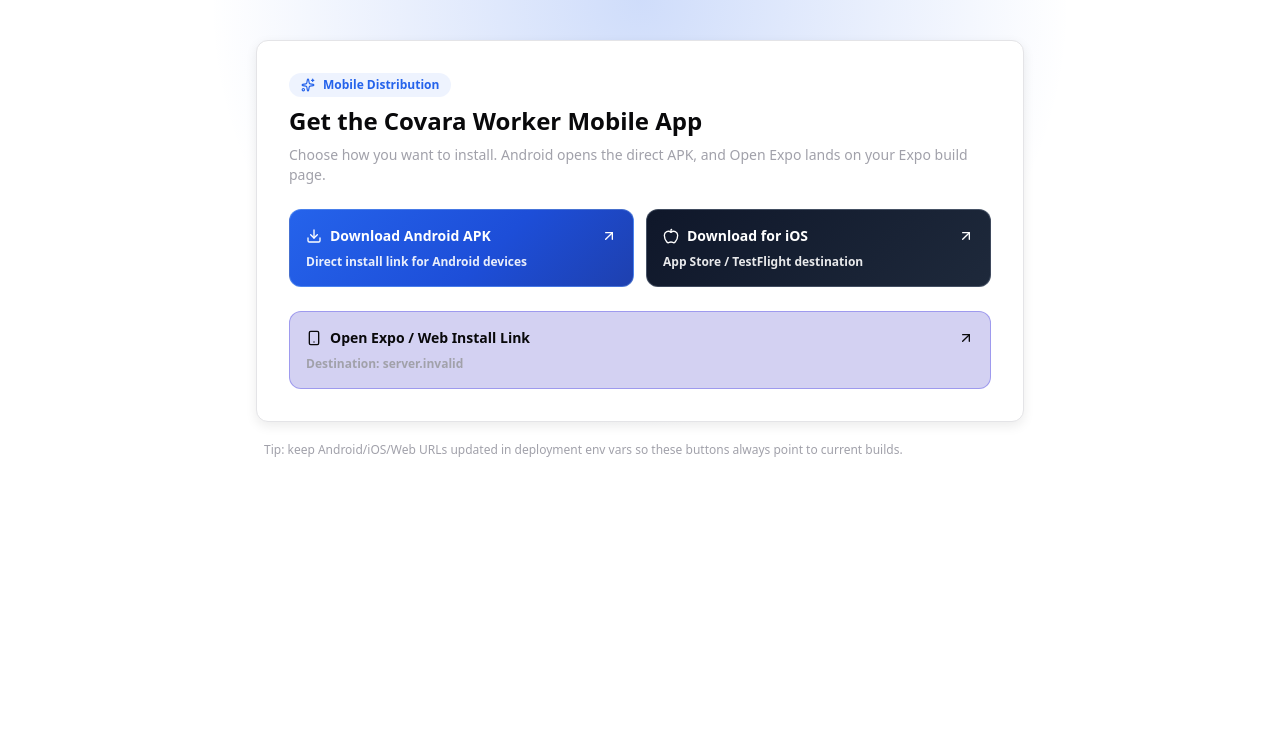
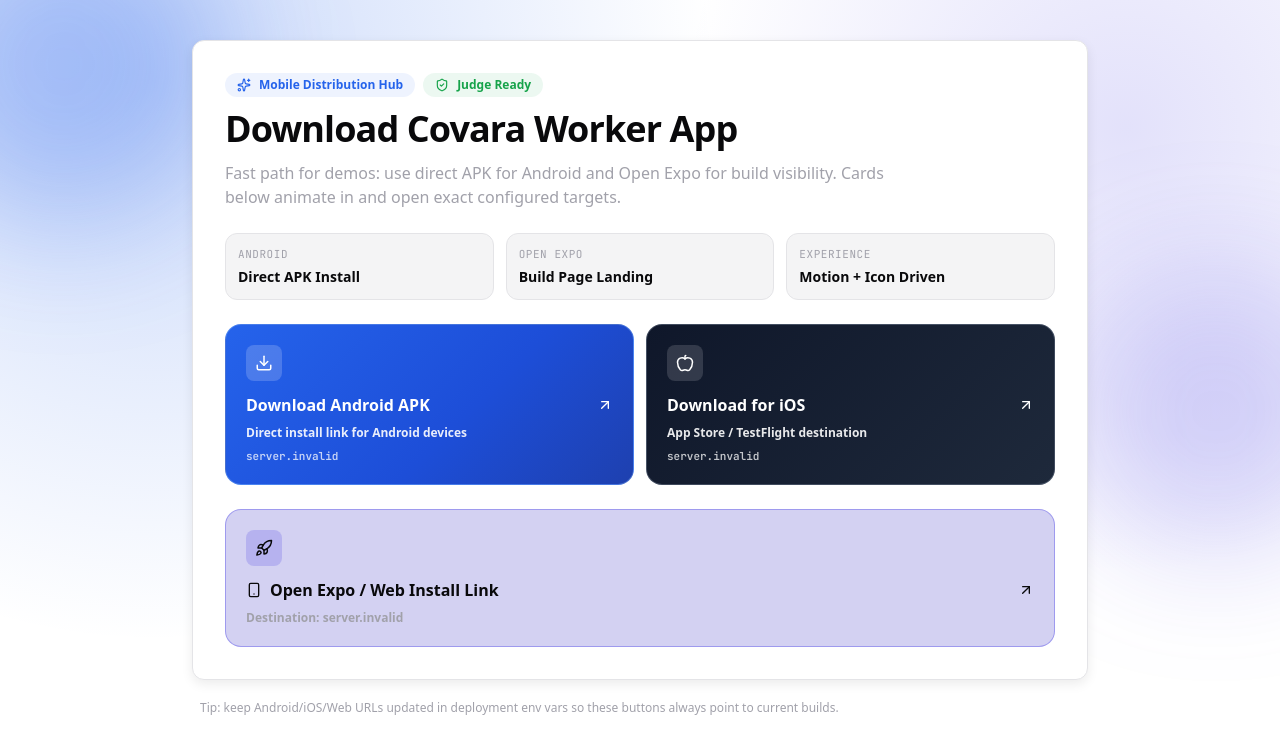
Before and after one commit to Chorko/Celestius_Covara_One_P1, a Next.js app in the folder frontend/: page /download in a window 1280 px wide. Shown: the top 754 px of the page. Built offline with nearby package versions, Linux system fonts and the light colour scheme; no server answers.

Commit message:
feat: elevate download UI with richer icons, typography, and motion

```diff
--- a/frontend/src/app/download/page.tsx
+++ b/frontend/src/app/download/page.tsx
@@ -1,4 +1,4 @@
-import { Apple, ArrowUpRight, Download, Sparkles, Smartphone } from "lucide-react";
+import { Apple, ArrowUpRight, Download, Rocket, ShieldCheck, Sparkles, Smartphone } from "lucide-react";
 import { getMobileDownloadLinks } from "@/lib/mobileDownload";
 
 export const metadata = {
@@ -7,10 +7,10 @@
 
 function ctaClass(isEnabled: boolean): string {
   if (isEnabled) {
-    return "group rounded-xl px-4 py-4 text-sm font-semibold transition duration-200 hover:-translate-y-0.5";
+    return "group rounded-2xl px-5 py-5 text-sm font-semibold transition duration-300 ease-out hover:-translate-y-1 hover:shadow-xl";
   }
 
-  return "rounded-xl px-4 py-4 text-sm font-semibold opacity-55 cursor-not-allowed";
+  return "rounded-2xl px-5 py-5 text-sm font-semibold opacity-55 cursor-not-allowed";
 }
 
 function hostLabel(url: string): string {
@@ -34,27 +34,58 @@
 export default function DownloadPage() {
   const links = getMobileDownloadLinks();
   const webLinkMisconfigured = links.webUrl ? webLinkLooksMisconfigured(links.webUrl) : false;
+  const hasConfiguredLink = Boolean(links.androidUrl || links.iosUrl || links.webUrl);
 
   return (
     <main
-      className="min-h-screen p-6 md:p-10"
+      className="relative min-h-screen overflow-hidden p-6 md:p-10"
       style={{
         background:
-          "radial-gradient(circle at top, color-mix(in srgb, var(--accent) 22%, transparent), transparent 42%), var(--bg-primary)",
+          "radial-gradient(circle at 12% 10%, color-mix(in srgb, var(--accent) 24%, transparent), transparent 42%), radial-gradient(circle at 88% 16%, color-mix(in srgb, var(--info) 16%, transparent), transparent 34%), var(--bg-primary)",
       }}
     >
-      <div className="mx-auto max-w-3xl space-y-5">
-        <div className="card-elevated p-6 md:p-8 space-y-6" style={{ border: "1px solid var(--border-primary)" }}>
-          <div className="space-y-2">
-            <span className="inline-flex items-center gap-2 rounded-full px-3 py-1 text-xs font-semibold" style={{ background: "var(--accent-muted)", color: "var(--accent)" }}>
-              <Sparkles size={14} /> Mobile Distribution
-            </span>
-            <h1 className="text-2xl font-semibold" style={{ color: "var(--text-primary)" }}>
-              Get the Covara Worker Mobile App
+      <div
+        className="pointer-events-none absolute -left-24 -top-24 h-80 w-80 rounded-full blur-3xl"
+        style={{ background: "color-mix(in srgb, var(--accent) 28%, transparent)" }}
+      />
+      <div
+        className="pointer-events-none absolute -right-20 top-1/3 h-72 w-72 rounded-full blur-3xl"
+        style={{ background: "color-mix(in srgb, var(--info) 22%, transparent)" }}
+      />
+
+      <div className="relative mx-auto max-w-4xl space-y-5">
+        <div className="card-elevated p-6 md:p-8 space-y-6 animate-fade-in-up" style={{ border: "1px solid var(--border-primary)" }}>
+          <div className="space-y-3">
+            <div className="flex flex-wrap items-center gap-2">
+              <span className="inline-flex items-center gap-2 rounded-full px-3 py-1 text-xs font-semibold" style={{ background: "var(--accent-muted)", color: "var(--accent)" }}>
+                <Sparkles size={14} /> Mobile Distribution Hub
+              </span>
+              <span className="inline-flex items-center gap-2 rounded-full px-3 py-1 text-xs font-semibold" style={{ background: "var(--success-muted)", color: "var(--success)" }}>
+                <ShieldCheck size={14} /> Judge Ready
+              </span>
+            </div>
+
+            <h1 className="text-3xl md:text-4xl font-semibold tracking-tight" style={{ color: "var(--text-primary)" }}>
+              Download Covara Worker App
             </h1>
-            <p className="text-sm" style={{ color: "var(--text-tertiary)" }}>
-              Choose how you want to install. Android opens the direct APK, and Open Expo lands on your Expo build page.
+            <p className="text-sm md:text-base max-w-2xl" style={{ color: "var(--text-tertiary)" }}>
+              Fast path for demos: use direct APK for Android and Open Expo for build visibility. Cards below animate in and open exact configured targets.
             </p>
+          </div>
+
+          <div className="grid gap-3 md:grid-cols-3">
+            <div className="rounded-xl p-3 animate-fade-in-up delay-100" style={{ background: "var(--bg-secondary)", border: "1px solid var(--border-primary)" }}>
+              <p className="text-[11px] uppercase tracking-wider font-mono" style={{ color: "var(--text-tertiary)" }}>Android</p>
+              <p className="mt-1 text-sm font-semibold" style={{ color: "var(--text-primary)" }}>Direct APK Install</p>
+            </div>
+            <div className="rounded-xl p-3 animate-fade-in-up delay-200" style={{ background: "var(--bg-secondary)", border: "1px solid var(--border-primary)" }}>
+              <p className="text-[11px] uppercase tracking-wider font-mono" style={{ color: "var(--text-tertiary)" }}>Open Expo</p>
+              <p className="mt-1 text-sm font-semibold" style={{ color: "var(--text-primary)" }}>Build Page Landing</p>
+            </div>
+            <div className="rounded-xl p-3 animate-fade-in-up delay-300" style={{ background: "var(--bg-secondary)", border: "1px solid var(--border-primary)" }}>
+              <p className="text-[11px] uppercase tracking-wider font-mono" style={{ color: "var(--text-tertiary)" }}>Experience</p>
+              <p className="mt-1 text-sm font-semibold" style={{ color: "var(--text-primary)" }}>Motion + Icon Driven</p>
+            </div>
           </div>
 
           <div className="grid gap-3 md:grid-cols-2">
@@ -63,24 +94,28 @@
                 href={links.androidUrl}
                 target="_blank"
                 rel="noreferrer"
-                className={ctaClass(true)}
+                className={`${ctaClass(true)} animate-fade-in-up delay-200`}
                 style={{
                   background: "linear-gradient(135deg, #2563eb 0%, #1d4ed8 58%, #1e40af 100%)",
                   color: "white",
                   border: "1px solid rgba(147, 197, 253, 0.35)",
                 }}
               >
+                <span className="mb-3 inline-flex h-9 w-9 items-center justify-center rounded-lg" style={{ background: "rgba(255,255,255,0.18)" }}>
+                  <Download size={18} />
+                </span>
                 <span className="flex items-center justify-between gap-3">
-                  <span className="flex items-center gap-2">
-                    <Download size={16} /> Download Android APK
+                  <span className="text-base font-semibold">
+                    Download Android APK
                   </span>
-                  <ArrowUpRight size={16} />
+                  <ArrowUpRight size={16} className="transition-transform duration-200 group-hover:-translate-y-0.5 group-hover:translate-x-0.5" />
                 </span>
                 <span className="mt-2 block text-xs opacity-90">Direct install link for Android devices</span>
+                <span className="mt-2 block text-[11px] font-mono opacity-75">{hostLabel(links.androidUrl)}</span>
               </a>
             ) : (
               <div
-                className={ctaClass(false)}
+                className={`${ctaClass(false)} animate-fade-in-up delay-200`}
                 style={{ background: "var(--bg-tertiary)", color: "var(--text-tertiary)", border: "1px dashed var(--border-primary)" }}
               >
                 <span className="flex items-center gap-2">
@@ -94,24 +129,28 @@
                 href={links.iosUrl}
                 target="_blank"
                 rel="noreferrer"
-                className={ctaClass(true)}
+                className={`${ctaClass(true)} animate-fade-in-up delay-300`}
                 style={{
                   background: "linear-gradient(135deg, #0f172a 0%, #1e293b 100%)",
                   color: "white",
                   border: "1px solid rgba(148, 163, 184, 0.35)",
                 }}
               >
+                <span className="mb-3 inline-flex h-9 w-9 items-center justify-center rounded-lg" style={{ background: "rgba(255,255,255,0.14)" }}>
+                  <Apple size={18} />
+                </span>
                 <span className="flex items-center justify-between gap-3">
-                  <span className="flex items-center gap-2">
-                    <Apple size={16} /> Download for iOS
+                  <span className="text-base font-semibold">
+                    Download for iOS
                   </span>
-                  <ArrowUpRight size={16} />
+                  <ArrowUpRight size={16} className="transition-transform duration-200 group-hover:-translate-y-0.5 group-hover:translate-x-0.5" />
                 </span>
                 <span className="mt-2 block text-xs opacity-90">App Store / TestFlight destination</span>
+                <span className="mt-2 block text-[11px] font-mono opacity-75">{hostLabel(links.iosUrl)}</span>
               </a>
             ) : (
               <div
-                className={ctaClass(false)}
+                className={`${ctaClass(false)} animate-fade-in-up delay-300`}
                 style={{ background: "var(--bg-tertiary)", color: "var(--text-tertiary)", border: "1px dashed var(--border-primary)" }}
               >
                 <span className="flex items-center gap-2">
@@ -127,18 +166,21 @@
                 href={links.webUrl}
                 target="_blank"
                 rel="noreferrer"
-                className={ctaClass(true)}
+                className={`${ctaClass(true)} animate-fade-in-up delay-400`}
                 style={{
                   background: "color-mix(in srgb, var(--info) 20%, var(--bg-secondary))",
                   color: "var(--text-primary)",
                   border: "1px solid color-mix(in srgb, var(--info) 40%, transparent)",
                 }}
               >
+                <span className="mb-3 inline-flex h-9 w-9 items-center justify-center rounded-lg" style={{ background: "color-mix(in srgb, var(--info) 22%, transparent)" }}>
+                  <Rocket size={18} />
+                </span>
                 <span className="flex items-center justify-between gap-3">
-                  <span className="flex items-center gap-2">
+                  <span className="text-base font-semibold flex items-center gap-2">
                     <Smartphone size={16} /> Open Expo / Web Install Link
                   </span>
-                  <ArrowUpRight size={16} />
+                  <ArrowUpRight size={16} className="transition-transform duration-200 group-hover:-translate-y-0.5 group-hover:translate-x-0.5" />
                 </span>
                 <span className="mt-2 block text-xs" style={{ color: "var(--text-tertiary)" }}>
                   Destination: {hostLabel(links.webUrl)}
@@ -146,7 +188,7 @@
               </a>
             ) : links.webUrl ? (
               <div
-                className={ctaClass(false)}
+                className={`${ctaClass(false)} animate-fade-in-up delay-400`}
                 style={{
                   background: "color-mix(in srgb, var(--warning) 14%, var(--bg-secondary))",
                   color: "var(--text-primary)",
@@ -163,9 +205,15 @@
             ) : null}
 
           </div>
+
+          {!hasConfiguredLink ? (
+            <div className="rounded-xl p-4 animate-fade-in-up delay-500" style={{ background: "var(--danger-muted)", border: "1px solid var(--danger)", color: "var(--danger)" }}>
+              No download links are configured yet. Add mobile distribution URLs in deployment env vars first.
+            </div>
+          ) : null}
         </div>
 
-        <p className="text-xs px-2" style={{ color: "var(--text-tertiary)" }}>
+        <p className="text-xs px-2 animate-fade-in-up delay-500" style={{ color: "var(--text-tertiary)" }}>
           Tip: keep Android/iOS/Web URLs updated in deployment env vars so these buttons always point to current builds.
         </p>
       </div>
```
